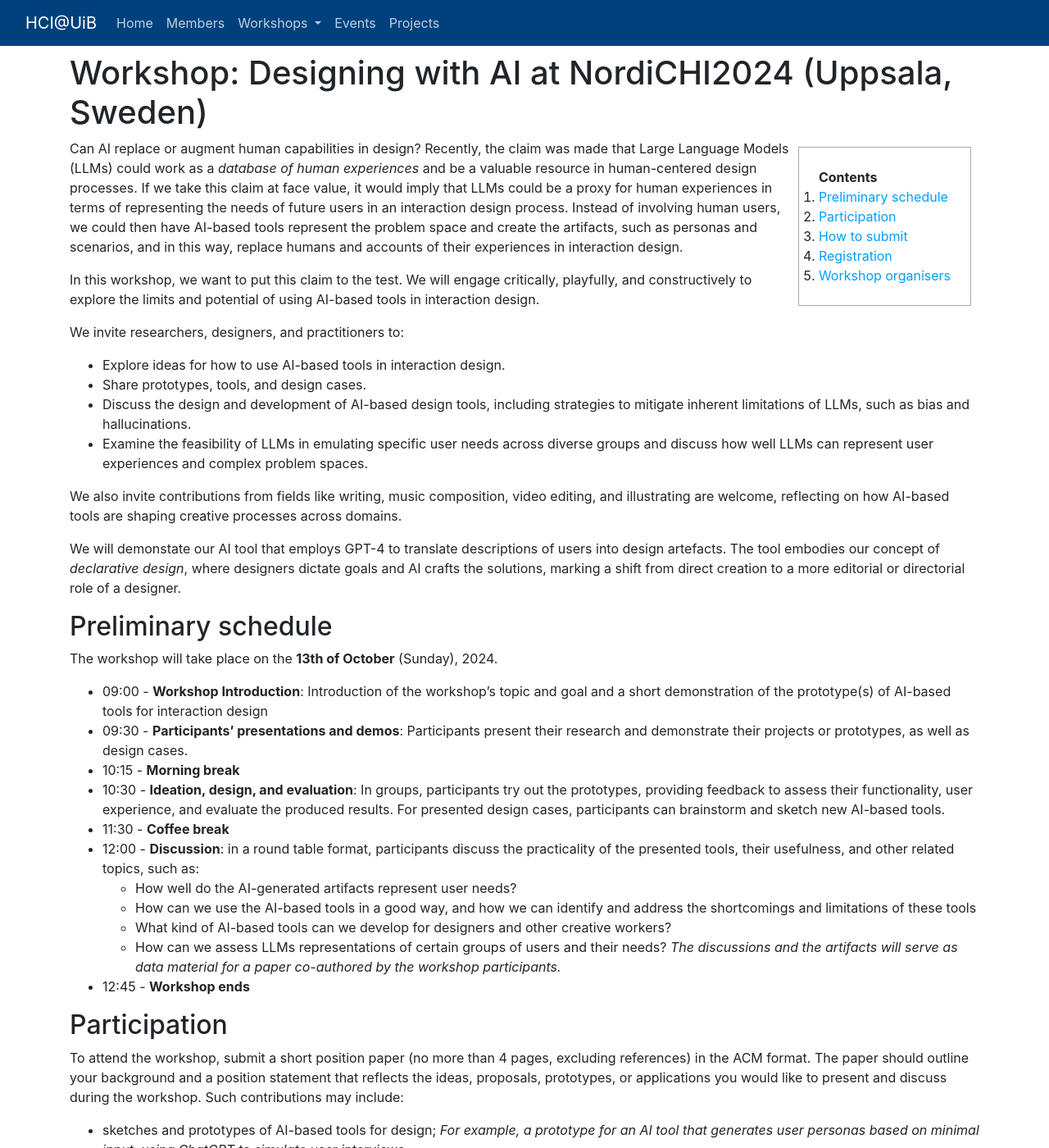
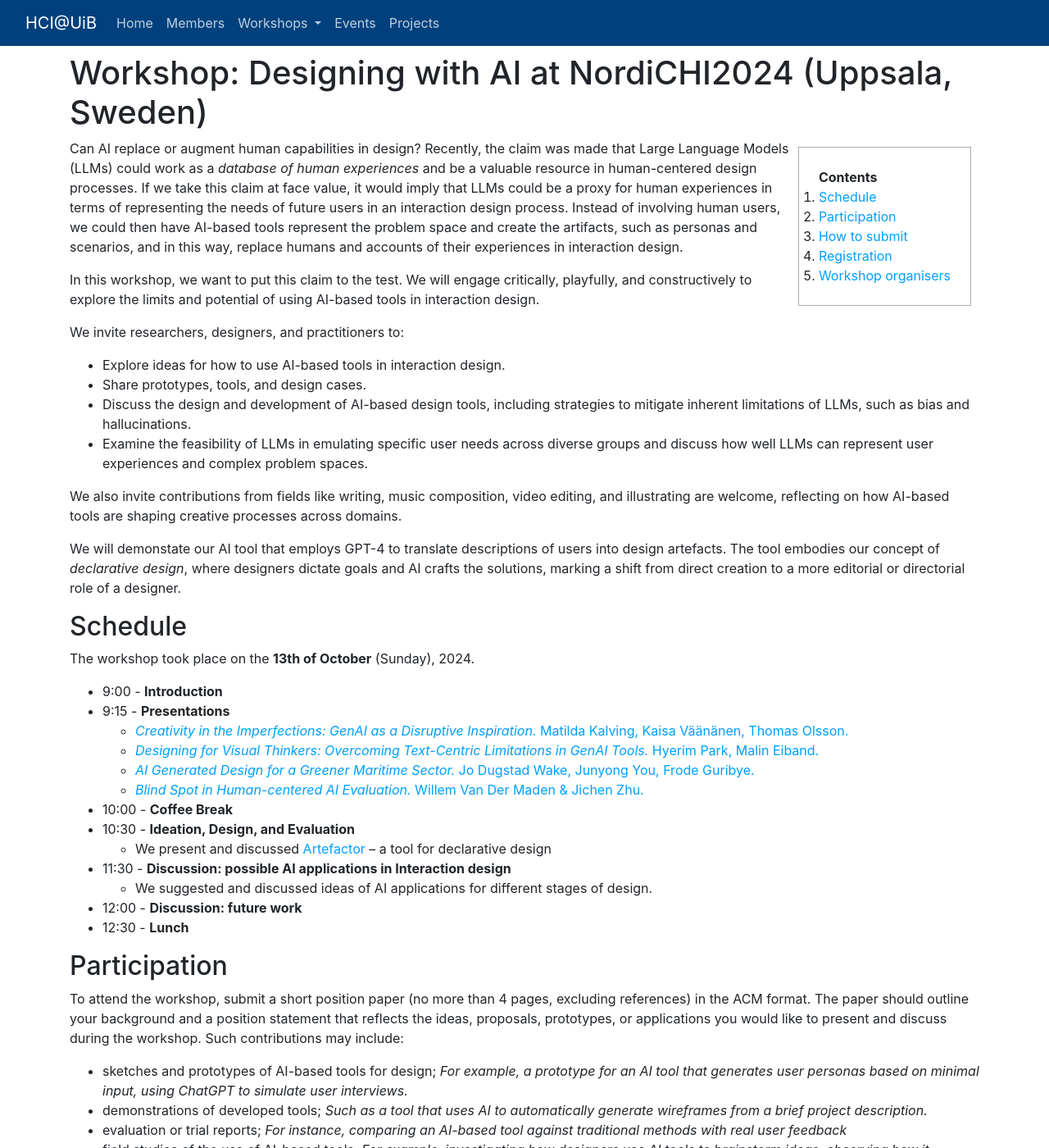
Before and after one commit to BergenHCI/bergenhci.github.io, a Jekyll site: the page built from ws/designing_with_ai.md, in a window 1280 px wide and 1400 px high. Shown: the whole window at 82% size. Built offline with Jekyll 4.4.1, drawn with Linux system fonts in a browser that asks for light colours; our own code applies the rules of GitHub Pages for plain Markdown files.

Commit message:
update workshop page

```diff
--- a/ws/designing_with_ai.md
+++ b/ws/designing_with_ai.md
@@ -20,22 +20,24 @@ We also invite contributions from fields like writing, music composition, video
 
 We will demonstate our AI tool that employs GPT-4 to translate descriptions of users into design artefacts. The tool embodies our concept of *declarative design*, where designers dictate goals and AI crafts the solutions, marking a shift from direct creation to a more editorial or directorial role of a designer.
 
-## Preliminary schedule
+## Schedule
 
-The workshop will take place on the **13th of October** (Sunday), 2024.
+The workshop took place on the **13th of October** (Sunday), 2024.
 
-* 09:00 - **Workshop Introduction**: Introduction of the workshop’s topic and goal and a short demonstration of the prototype(s) of AI-based tools for interaction design
-* 09:30 - **Participants’ presentations and demos**: Participants present their research and demonstrate their projects or prototypes, as well as design cases.
-* 10:15 - **Morning break**
-* 10:30 - **Ideation, design, and evaluation**: In groups, participants try out the prototypes, providing feedback to assess their functionality, user experience, and evaluate the produced results. For presented design cases, participants can brainstorm and sketch new AI-based tools.
-* 11:30 - **Coffee break**
-* 12:00 - **Discussion**: in a round table format, participants discuss the practicality of the presented tools, their usefulness, and other related topics, such as:
-    - How well do the AI-generated artifacts represent user needs?
-    - How can we use the AI-based tools in a good way, and how we can identify and address the shortcomings and limitations of these tools
-    - What kind of AI-based tools can we develop for designers and other creative workers?
-    - How can we assess LLMs representations of certain groups of users and their needs?
-    *The discussions and the artifacts will serve as data material for a paper co-authored by the workshop participants.*
-* 12:45 - **Workshop ends**
+* 9:00 - **Introduction**
+* 9:15 - **Presentations**
+  - [*Creativity in the Imperfections: GenAI as a Disruptive Inspiration.* Matilda Kalving, Kaisa Väänänen, Thomas Olsson.](/pubs/designing_with_ai/creativity_in_imperfection.pdf)
+  - [*Designing for Visual Thinkers: Overcoming Text-Centric Limitations in GenAI Tools.* Hyerim Park, Malin Eiband.](pubs/designing_with_ai/designing_for_visual_thinkers.pdf)
+  - [*AI Generated Design for a Greener Maritime Sector.* Jo Dugstad Wake, Junyong You, Frode Guribye.](/pubs/designing_with_ai/ai_design_for_maritime_sector.pdf)
+  - [*Blind Spot in Human-centered AI Evaluation.* Willem Van Der Maden & Jichen Zhu.](/pubs/designing_with_ai/blind_spot.pdf)
+* 10:00 - **Coffee Break**
+* 10:30 - **Ideation, Design, and Evaluation**
+  - We present and discussed [Artefactor](http://artefactor.bergenhci.xyz) – a tool for declarative design
+* 11:30 - **Discussion: possible AI applications in Interaction design**
+  - We suggested and discussed ideas of AI applications for different stages of design.
+* 12:00 - **Discussion: future work**
+* 12:30 - **Lunch**
+
 
 ## Participation
 
```
Also changed, not shown: 6 other files.
